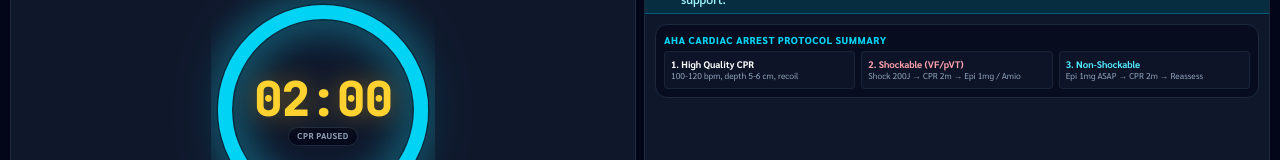
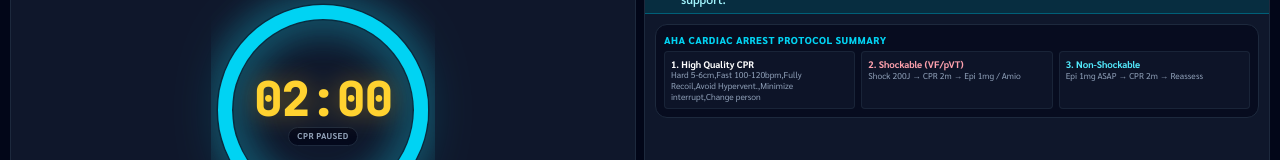
Before and after one commit to u4812050/Nopsrita, a React (Vite) app: page / in a window 1280 px wide. Shown: the part 215-375 px from the top of the page. Built offline with nearby package versions, Linux system fonts and the light colour scheme.

Commit message:
refactor: update high-quality CPR guidance text
Expand CPR instructions to include key physiological and procedural reminders for better clinical alignment.

```diff
--- a/src/components/GuidancePanel.tsx
+++ b/src/components/GuidancePanel.tsx
@@ -481,7 +481,7 @@ export function GuidancePanel({
               <div className="grid grid-cols-1 sm:grid-cols-3 gap-1.5 text-slate-300">
                 <div className="bg-slate-900/80 p-1.5 rounded border border-slate-800/80">
                   <span className="text-white font-bold block text-[9.5px]">1. High Quality CPR</span>
-                  <span className="text-[8.5px] text-slate-400 block">100-120 bpm, depth 5-6 cm, recoil</span>
+                  <span className="text-[8.5px] text-slate-400 block leading-tight">Hard 5-6cm,Fast 100-120bpm,Fully Recoil,Avoid Hypervent.,Minimize interrupt,Change person</span>
                 </div>
                 <div className="bg-slate-900/80 p-1.5 rounded border border-slate-800/80">
                   <span className="text-rose-300 font-bold block text-[9.5px]">2. Shockable (VF/pVT)</span>
```
